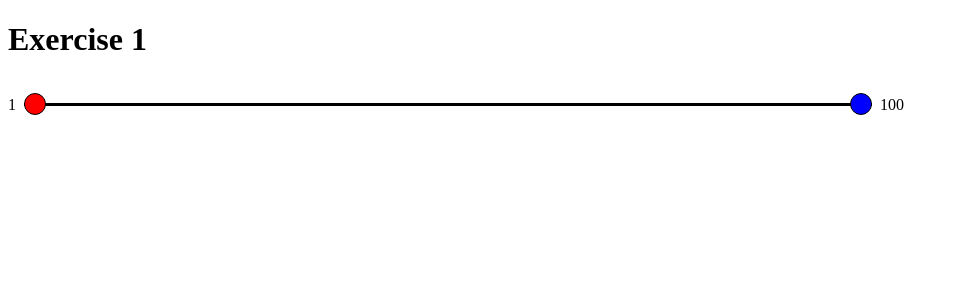
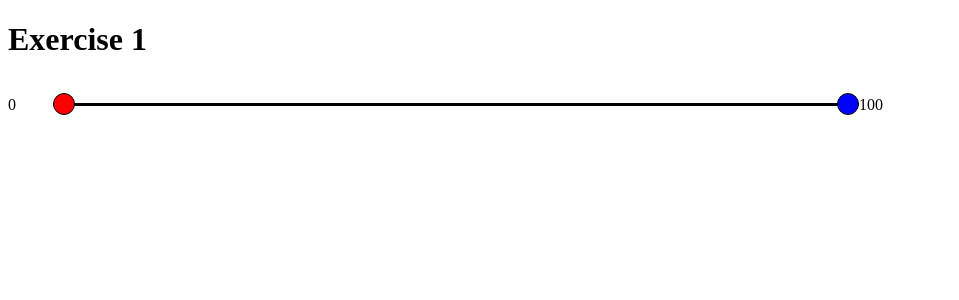
Before and after one commit to MarcCarranza/mango, a Next.js app: page /exercise1 in a window 1280 px wide. Shown: the top 300 px of the page, without its empty margins (0-959 px from the left). Built offline with nearby package versions, Linux system fonts and the light colour scheme.

Commit message:
chore(Range): fixed percentage values, needs tidying

```diff
--- a/src/components/Range/Range.tsx
+++ b/src/components/Range/Range.tsx
@@ -12,8 +12,8 @@ import "./style.css";
 
 function Range({ min, max }: RangeProps): React.ReactNode {
   // State
-  const [minSelectorValue, setMinSelectorValue] = useState<number>(0);
-  const [maxSelectorValue, setMaxSelectorValue] = useState<number>(100);
+  const [minSelectorValue, setMinSelectorValue] = useState<number>(min ?? 0);
+  const [maxSelectorValue, setMaxSelectorValue] = useState<number>(max ?? 100);
   const [isDragging, setDragging] = useState<boolean>(false);
   const minSelector = useRef<HTMLDivElement>(null);
   const maxSelector = useRef<HTMLDivElement>(null);
@@ -36,38 +36,38 @@ function Range({ min, max }: RangeProps): React.ReactNode {
     }
     if (minSelector.current && maxSelector.current && currentSelector.current) {
       // Min and max values
-      // TODO: This should take into account each selector positioning
       let minPosition;
       let maxPosition;
       let sliderPosition;
       let selectorPosition;
       let selectorToUpdate;
       let positionToUpdate;
+      // TODO: This as an atomized function?
       if (currentSelector.current === RangeSelector.MIN) {
         // Assigning refs to update
         selectorToUpdate = minSelector;
         positionToUpdate = minSelectorPosition;
         // Max and min positions
+        // TODO: This should take into account each selector positioning
         minPosition = 0;
         maxPosition =
           slider.current.clientWidth - minSelector.current.clientWidth;
 
         // Calculating selector positioning based on slider
         sliderPosition = e.clientX - slider.current.offsetLeft;
-        selectorPosition =
-          sliderPosition - minSelector.current.clientWidth / 1.5;
+        selectorPosition = sliderPosition - minSelector.current.clientWidth / 2;
       } else if (currentSelector.current === RangeSelector.MAX) {
         // Assigning refs to update
         selectorToUpdate = maxSelector;
         positionToUpdate = maxSelectorPosition;
         // Max and min positions
+        // TODO: This should take into account each selector positioning
         minPosition =
           -slider.current.clientWidth + maxSelector.current.clientWidth;
-        maxPosition = 0 + maxSelector.current.clientWidth / 2;
+        maxPosition = 0;
 
         sliderPosition = e.clientX - slider.current.clientWidth;
-        selectorPosition =
-          sliderPosition - maxSelector.current.clientWidth / 1.5;
+        selectorPosition = sliderPosition - maxSelector.current.clientWidth * 2;
       } else {
         console.error("currentSelector value is null or undefined");
         return;
@@ -87,29 +87,55 @@ function Range({ min, max }: RangeProps): React.ReactNode {
   };
 
   const onEndDragging = (): void => {
+    if (!currentSelector.current || !slider.current) {
+      console.error(
+        "onEndDragging - currentSelector or slider is undefined/null",
+      );
+      return;
+    }
+    if (currentSelector.current === RangeSelector.MIN && minSelector.current) {
+      // Calculating percentage slided
+      const minPercentage =
+        minSelectorPosition.current /
+        (slider.current.clientWidth - minSelector.current.clientWidth);
+      // For min & max (exercise 1)
+      // TODO: This
+      if (min && max) {
+        const minValue = Math.round(max * minPercentage * 100) / 100;
+        setMinSelectorValue(minValue);
+      } else {
+        // For array of values (exercise 2)
+      }
+    } else if (
+      currentSelector.current === RangeSelector.MAX &&
+      maxSelector.current
+    ) {
+      const maxPercentage =
+        maxSelectorPosition.current /
+        (slider.current.clientWidth - maxSelector.current.clientWidth);
+      // For min & max (exercise 1)
+      if (min && max) {
+        const maxValue = Math.round(max * (1 + maxPercentage) * 100) / 100;
+        setMaxSelectorValue(maxValue);
+      } else {
+        // For array of values (exercise 2)
+      }
+    }
     currentSelector.current = null;
     setDragging(false);
   };
 
-  // const onSelectorValueChange = (
-  //   selector: RangeSelector,
-  //   value: number,
-  // ): void => {
-  //   if (selector === RangeSelector.MIN) {
-  //     setMinSelectorValue(value);
-  //   } else if (selector === RangeSelector.MAX) {
-  //     setMaxSelectorValue(value);
-  //   } else {
-  //     console.error("Invalid selector");
-  //   }
-  // };
-
   return (
     <div className="range">
       {/* Min value label */}
-      <span className="range__label">{min ?? 0}</span>
+      <span className="range__label">{minSelectorValue ?? min}</span>
       {/* Slider */}
-      <div className="range__slider" onMouseMove={onMoveSlider} ref={slider}>
+      <div
+        className="range__slider-wrapper"
+        onMouseMove={onMoveSlider}
+        ref={slider}
+      >
+        <div className="range__slider">
           {/* Selector min */}
           <div
             className="range__selector selector-min"
@@ -125,8 +151,9 @@ function Range({ min, max }: RangeProps): React.ReactNode {
             onMouseUp={onEndDragging}
           />
         </div>
+      </div>
       {/* Max value label */}
-      <span className="range__label">{max ?? 0}</span>
+      <span className="range__label">{maxSelectorValue ?? max}</span>
     </div>
   );
 }
--- a/src/components/Range/style.css
+++ b/src/components/Range/style.css
@@ -8,6 +8,16 @@
 
 .range__label {
   font-size: 1rem;
+  width: 50px;
+}
+
+/* Slider */
+.range__slider-wrapper {
+  width: 100%;
+  position: relative;
+  height: 50px;
+  display: flex;
+  align-items: center;
 }
 
 .range__slider {
@@ -15,7 +25,6 @@
   background-color: black;
   width: 100%;
   position: relative;
-  margin: 0.5rem;
 }
 
 .range__selector {
@@ -29,7 +38,12 @@
 }
 
 .range__selector:hover {
-  cursor: pointer;
+  cursor: grab;
+  transform: scale(1.5);
+}
+
+.range__selector:active {
+  cursor: grabbing;
 }
 
 .range__selector.selector-min {
```
Lines whose indentation alone changed are shown as unchanged.
